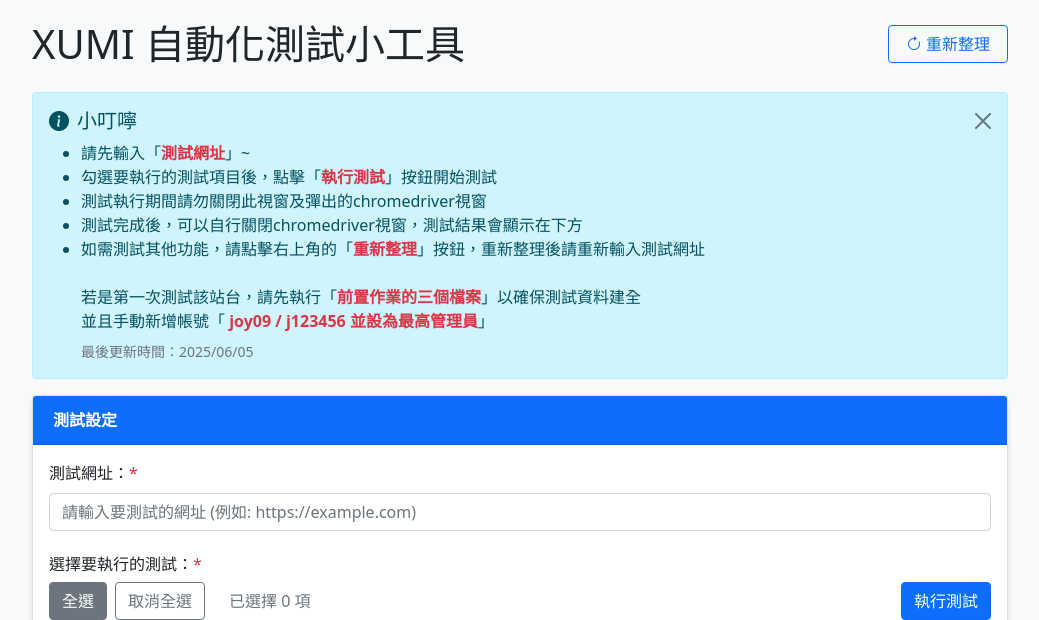
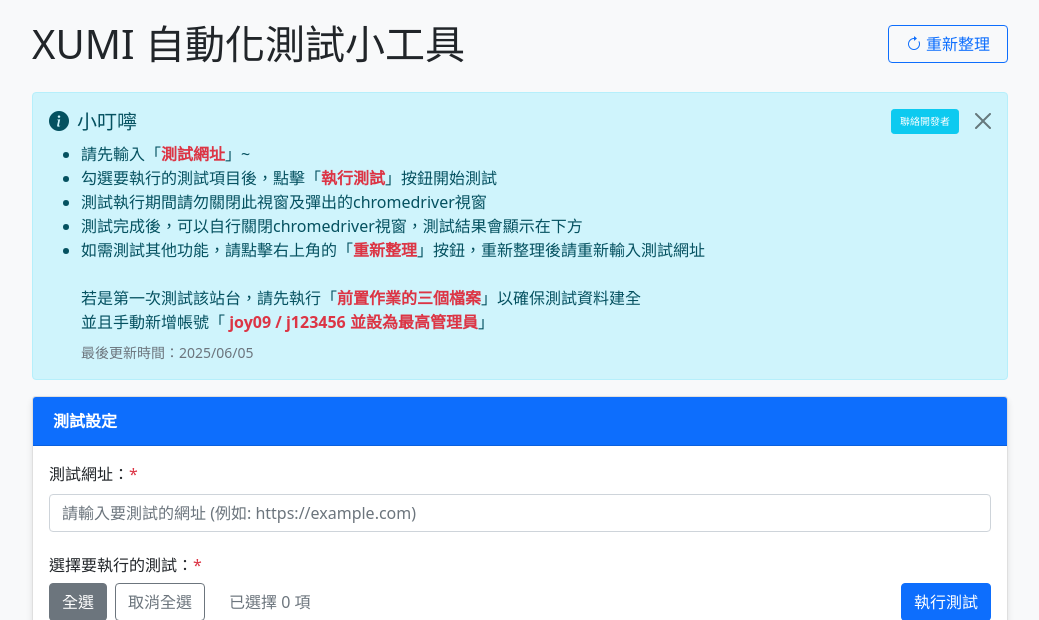
Before and after one commit to s096138/sunnet_XUMI_tool, a Flask app: page / in a window 1280 px wide. Shown: the top 620 px of the page, without its empty margins (120-1159 px from the left). Run offline with Flask 3, Linux system fonts and the light colour scheme; parts of the project's set-up code (start-up, migrations or seed data) failed here and were passed over.

Commit message:
增加寄信回饋按鈕

```diff
--- a/templates/index.html
+++ b/templates/index.html
@@ -144,8 +144,11 @@
         </div>
 
         <!-- 小叮嚀區塊 -->
-        <div class="alert alert-info alert-dismissible fade show" role="alert">
-            <h5 class="alert-heading"><i class="bi bi-info-circle-fill me-2"></i>小叮嚀</h5>
+        <div class="alert alert-info alert-dismissible fade show position-relative" role="alert">
+            <div class="d-flex justify-content-between align-items-center mb-2">
+                <h5 class="alert-heading mb-0"><i class="bi bi-info-circle-fill me-2"></i>小叮嚀</h5>
+                <a href="mailto:yinqi@sun.net.tw?subject=AutoTest%20Log" class="btn btn-info btn-sm text-white" style="font-size: 10px;">聯絡開發者</a>
+            </div>
             <ul class="mb-0">
                 <li>請先輸入「<b class="text-danger">測試網址</b>」~</li>
                 <li>勾選要執行的測試項目後，點擊「<b class="text-danger">執行測試</b>」按鈕開始測試</li>
```
